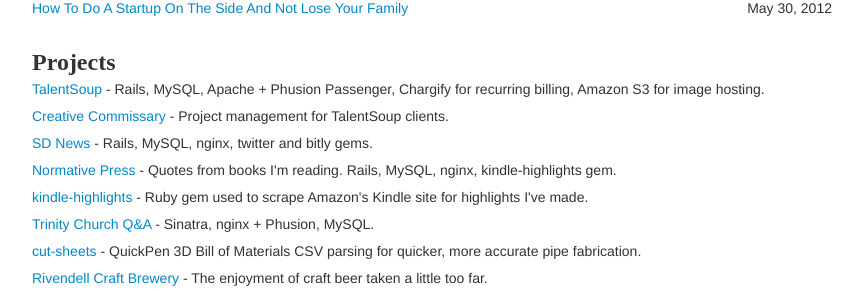
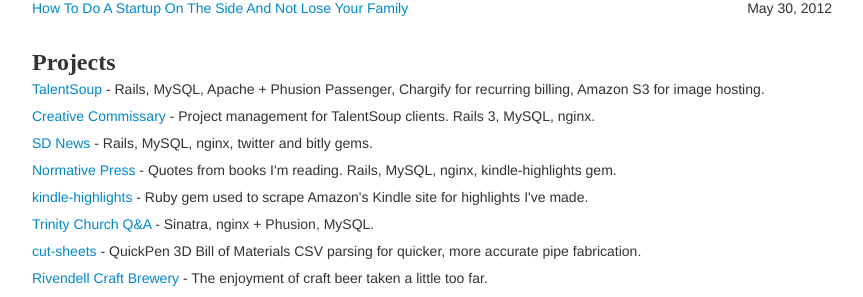
Before and after one commit to speric/speric.github.com, a Jekyll site: the page built from index.html, in a window 1280 px wide. Shown: the part 426-723 px from the top of the page, without its empty margins (208-1071 px from the left). Built offline with Jekyll 4.4.1, drawn with Linux system fonts in a browser that asks for light colours; some web fonts are replaced; Markdown is read by kramdown in place of the engine named in the settings.

Commit message:
Update index.html

```diff
--- a/index.html
+++ b/index.html
@@ -15,7 +15,7 @@
 
 <h2>Projects</h2>
 <div class="row-fluid"><div class="span12"><p><a href="https://talentsoup.com">TalentSoup</a> - Rails, MySQL, Apache + Phusion Passenger, Chargify for recurring billing, Amazon S3 for image hosting.</p></div></div>
-<div class="row-fluid"><div class="span12"><p><a href="https://talentsoup.com/producers">Creative Commissary</a> - Project management for TalentSoup clients.</p></div></div>
+<div class="row-fluid"><div class="span12"><p><a href="https://talentsoup.com/producers">Creative Commissary</a> - Project management for TalentSoup clients. Rails 3, MySQL, nginx.</p></div></div>
 <div class="row-fluid"><div class="span12"><p><a href="http://news.sensusdivinitatis.com/">SD News</a> - Rails, MySQL, nginx, twitter and bitly gems.</p></div></div>
 <div class="row-fluid"><div class="span12"><p><a href="http://normativepress.com">Normative Press</a> - Quotes from books I'm reading.  Rails, MySQL, nginx, kindle-highlights gem.</p></div></div>
 <div class="row-fluid"><div class="span12"><p><a href="https://github.com/speric/kindle-highlights">kindle-highlights</a> - Ruby gem used to scrape Amazon's Kindle site for highlights I've made.</p></div></div>
```
